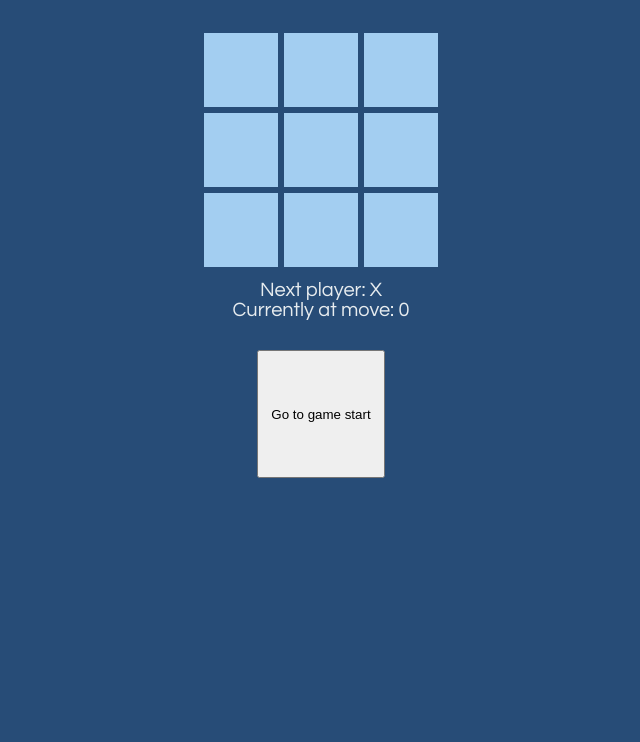
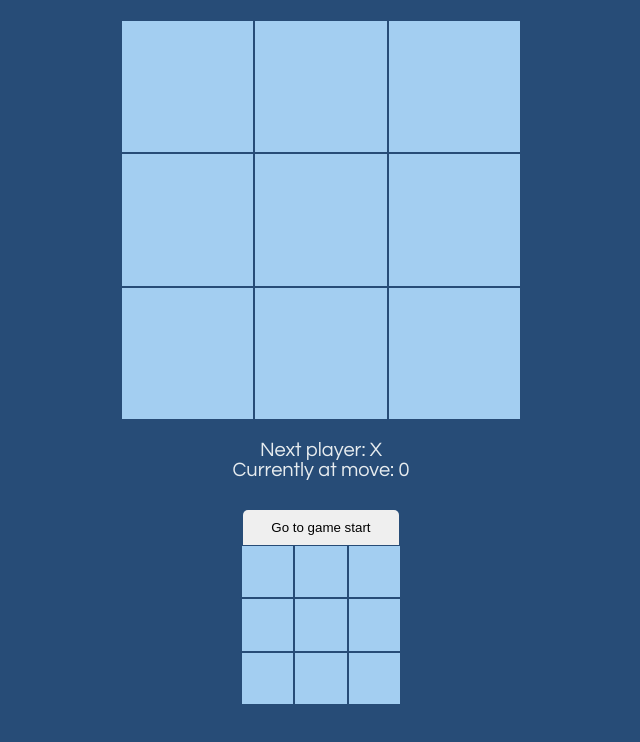
Before and after one commit to SamAndPel/tic-tac-toe, a React app: page / in a window 1280 px wide. Shown: the whole page, without its empty margins (319-959 px from the left). Built offline with nearby package versions, Linux system fonts and the light colour scheme.

Commit message:
Preview of board in time control

```diff
--- a/src/components/board.css
+++ b/src/components/board.css
@@ -1,3 +1,3 @@
 .board {
-    padding: 10px;
+    padding: 0 10px 20px;
 }
--- a/src/components/game.css
+++ b/src/components/game.css
@@ -23,13 +23,17 @@ ul {
 .game-timeline {
     display: flex;
     align-items: center;
+    justify-content: center;
     flex-direction: row;
     flex-wrap: wrap;
     max-width: 70vw;
 }
 
 .game-timeline-button {
-    width: 8rem;
-    height: 8rem;
-    margin: 10px;
+    width: 9.8rem;
+    margin: 10px 11.5px 0;
+    padding: 10px 10px;
+    border: 0;
+    border-radius: 5px 5px 0 0;
+    cursor: pointer;
 }
--- a/src/components/game.js
+++ b/src/components/game.js
@@ -1,5 +1,6 @@
 import React from "react";
 import Board from "./board";
+import Preview from "./preview";
 import "./game.css";
 
 class Game extends React.Component {
@@ -60,11 +61,13 @@ class Game extends React.Component {
         const history = this.state.history.slice();
         const current = history[this.state.currentStep];
 
-        const moves = history.map((step, move) => {
-            const desc = move ? "Go to move #" + move : "Go to game start"
+        const moves = history.map((_, move) => {
             return (
                 <li key={move}>
-                    <button className="game-timeline-button" onClick={() => this.jumpTo(move)}>{desc}</button>
+                    <button className="game-timeline-button" onClick={() => this.jumpTo(move)}>
+                        {move ? "Go to move #" + move : "Go to game start"}
+                    </button>
+                    <Preview squares={history[move].squares} />
                 </li>
             )
         });
--- /dev/null
+++ b/src/components/preview.css
@@ -0,0 +1,5 @@
+.game-timeline .square {
+    width: var(--preview-cell-size);
+    height: var(--preview-cell-size);
+    font-size: 2rem;
+}
--- /dev/null
+++ b/src/components/preview.js
@@ -0,0 +1,14 @@
+import React from "react";
+import Board from "./board";
+import "./preview.css";
+
+function Preview(props) {
+    return (
+        <Board
+            squares={props.squares}
+            onClick={() => {}}
+        />
+    );
+}
+
+export default Preview;
--- a/src/components/square.css
+++ b/src/components/square.css
@@ -1,9 +1,9 @@
 .square {
-    background: #A3CEF1;
-    border: 3px solid #274C77;
+    background: var(--square-colour);
+    border: 0.1rem solid var(--bg-colour);
     font-size: 3rem;
     font-weight: bold;
-    width: 5rem;
-    height: 5rem;
+    width: var(--cell-size);
+    height: var(--cell-size);
     float: left;
 }
--- a/src/index.css
+++ b/src/index.css
@@ -1,4 +1,13 @@
 /* https://coolors.co/palette/e7ecef-274c77-6096ba-a3cef1-8b8c89 */
+:root {
+    --text-colour: #E7ECEF;
+    --bg-colour: #274C77;
+    --square-colour: #A3CEF1;
+    --desired-grid-size: 50vh;
+    --preview-desired-grid-size: 10rem;
+    --cell-size: calc(var(--desired-grid-size) / 3);
+    --preview-cell-size: calc(var(--preview-desired-grid-size) / 3);
+}
 
 body {
     font: 20px "Century gothic", Futura, sans-serif;
@@ -7,7 +16,6 @@ body {
     width: 100%;
     padding: 20px;
     box-sizing: border-box;
-    background-color: #274C77;
-    color: #E7ECEF;
-
+    background-color: var(--bg-colour);
+    color: var(--text-colour);
 }
```
